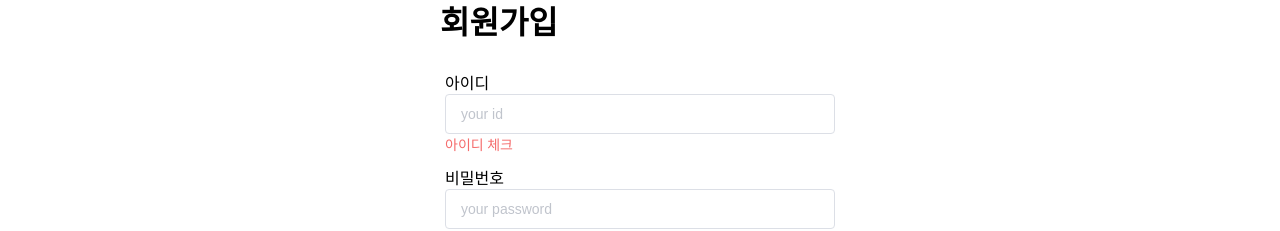
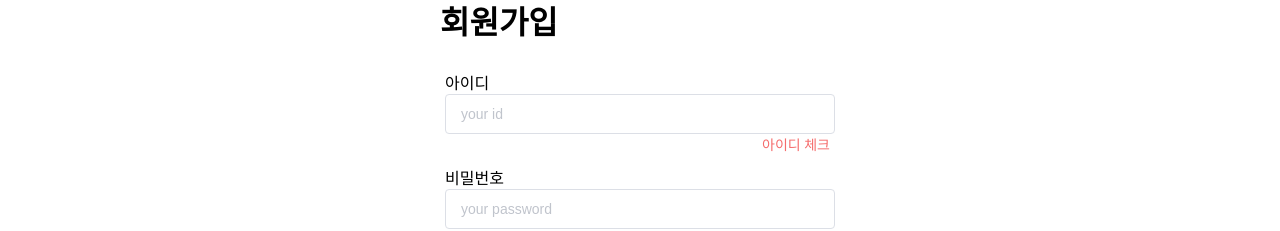
Before and after one commit to summerydev/perfume-community, a Vue app in the folder ui/: page /signup in a window 1280 px wide. Shown: the part 212-443 px from the top of the page. Built offline with nearby package versions, Linux system fonts and the light colour scheme.

Commit message:
[ui] style : 아이디 중복 체크 메시지 수정

```diff
--- a/ui/src/views/userViews/SignUp.vue
+++ b/ui/src/views/userViews/SignUp.vue
@@ -2,7 +2,7 @@
   <div>
     <form @submit.prevent="handleSubmit">
       <h1>회원가입</h1>
-      <label for="userid">
+      <label for="userid" style="position: relative">
         아이디
         <el-input
           v-model="inputData.userid"
@@ -12,9 +12,10 @@
           required
         />
         <span>
-          <el-link type="danger" @click="checkId">아이디 체크</el-link>
-          <span>
+          <span class="msg-val">
             {{ rule.id.message }}
+            <el-link type="danger" @click="checkId">아이디 체크</el-link>
+            <span v-if="rule.id.available"> ✅</span>
           </span>
         </span>
       </label>
```
